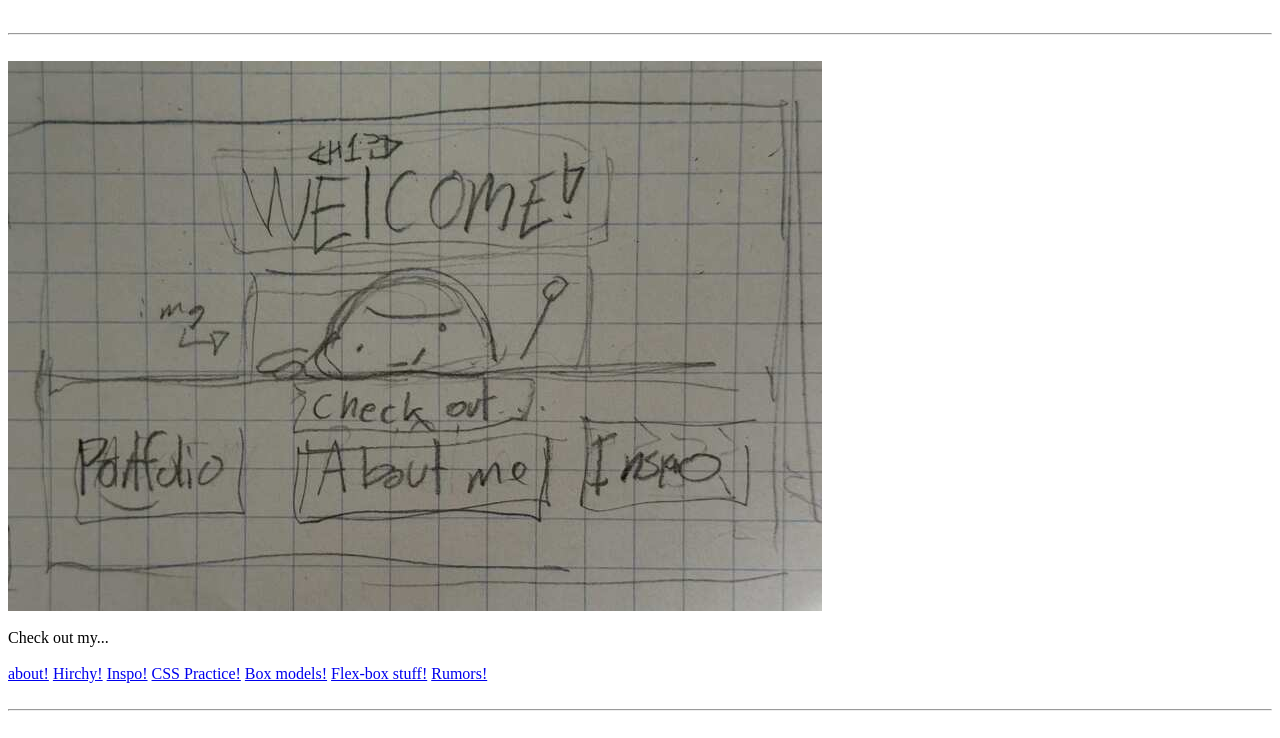
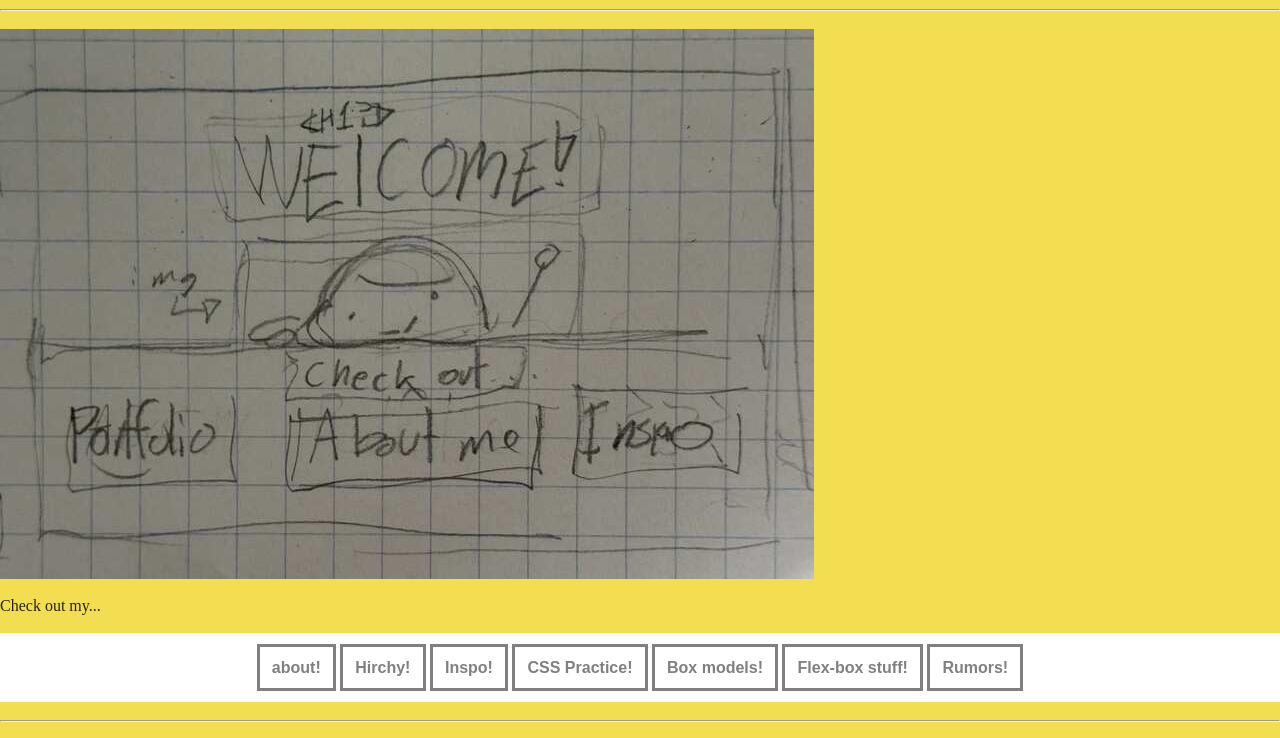
Before and after one commit to Sam-daSam/interactive_sketchysite, a plain HTML site: page index.html in a window 1280 px wide. Shown: the part 153-891 px from the top of the page. Drawn offline with Linux system fonts and the light colour scheme.

Commit message:
cmon 4:51

```diff
--- a/index.html
+++ b/index.html
@@ -6,7 +6,7 @@ Thanks for understanding*/
 <html lang="en">
   <head>
     <meta charset="UTF-8">
-    <link rel="style" href="maincss/style.css">
+    <link rel="stylesheet" href="maincss/style.css">
     <title>Point of Entry</title>
   </head>
   <body>
```
